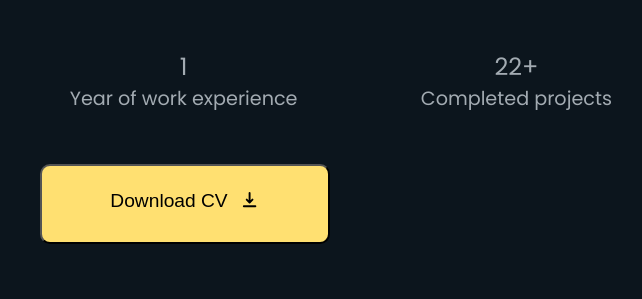
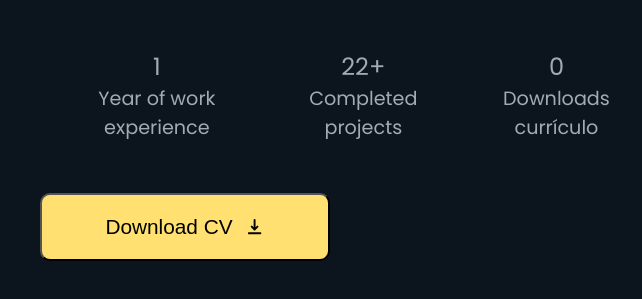
Before and after one commit to JeshuaBen/Portifolio, a React (Vite) app: page / in a window 1280 px wide. Shown: the part 353-652 px from the top of the page, without its empty margins (290-932 px from the left). Built offline with nearby package versions, Linux system fonts and the light colour scheme.

Commit message:
feat: added new information on the description component

```diff
--- a/src/components/Description/index.tsx
+++ b/src/components/Description/index.tsx
@@ -8,6 +8,9 @@ import {
   Projects,
   AmountOfProjects,
   ProjectDescription,
+  Downloads,
+  AmountOfDownloads,
+  DownloadsDescription,
 } from "./style";
 
 interface DescriptionProps {
@@ -15,6 +18,7 @@ interface DescriptionProps {
   workExperience: string;
   amountOfProjects: number;
   projectDescription: string;
+  amountOfDownloads: number;
 }
 
 interface Props {
@@ -27,7 +31,7 @@ export const Description = ({ data }: Props) => {
       <Experience>
         <Years>{data.years}</Years>
         <WorkExperience>
-          {data.years === 1 ? `Year of work experience` : data.workExperience}
+          {data.years === 1 ? `Year of work\n experience` : data.workExperience}
         </WorkExperience>
       </Experience>
 
@@ -35,6 +39,11 @@ export const Description = ({ data }: Props) => {
         <AmountOfProjects>{data.amountOfProjects}+</AmountOfProjects>
         <ProjectDescription>{data.projectDescription}</ProjectDescription>
       </Projects>
+
+      <Downloads>
+        <AmountOfDownloads>{data.amountOfDownloads}</AmountOfDownloads>
+        <DownloadsDescription>Downloads currículo</DownloadsDescription>
+      </Downloads>
     </Container>
   );
 };
--- a/src/components/Description/style.ts
+++ b/src/components/Description/style.ts
@@ -12,12 +12,9 @@ export const Container = styled.div`
 `;
 
 export const Experience = styled.div`
-  width: 48%;
   display: flex;
   align-items: center;
   flex-direction: column;
-
-  margin-right: 5.6rem;
 `;
 
 export const Years = styled.span`
@@ -26,28 +23,42 @@ export const Years = styled.span`
   color: ${({ theme }) => theme.colors.gray};
 `;
 
-export const WorkExperience = styled.span`
+export const WorkExperience = styled.p`
   font-size: 1.2rem;
-
+  text-align: center;
   color: ${({ theme }) => theme.colors.gray};
 `;
 
 export const Projects = styled.div`
-  width: 48%;
-
+  margin: 0 2rem;
   display: flex;
-  align-items: center;
   flex-direction: column;
 `;
 
 export const AmountOfProjects = styled.span`
   font-size: 1.5rem;
-
+  text-align: center;
   color: ${({ theme }) => theme.colors.gray};
 `;
 
-export const ProjectDescription = styled.span`
+export const ProjectDescription = styled.p`
   font-size: 1.2rem;
-
+  text-align: center;
   color: ${({ theme }) => theme.colors.gray};
 `;
+
+export const Downloads = styled.div`
+  display: flex;
+  flex-direction: column;
+  align-items: center;
+`;
+export const AmountOfDownloads = styled.span`
+  font-size: 1.5rem;
+  text-align: center;
+  color: ${({ theme }) => theme.colors.gray};
+`;
+export const DownloadsDescription = styled.p`
+  font-size: 1.2rem;
+  text-align: center;
+  color: ${({ theme }) => theme.colors.gray};
+`;
--- a/src/components/DownloadButton/style.ts
+++ b/src/components/DownloadButton/style.ts
@@ -4,18 +4,18 @@ import { HiDownload } from "react-icons/hi";
 
 export const Container = styled.button`
   width: 290px;
-  height: 5rem;
-  padding: 1.5rem 2.6rem;
+  height: 4.2rem;
+  padding: 1.5rem 0;
   border-radius: 10px;
   display: flex;
   justify-content: center;
-
+  align-items: center;
   background-color: ${({ theme }) => theme.colors.yellow};
 `;
 
 export const Text = styled.span`
   font-weight: 500;
-  font-size: 1.2rem;
+  font-size: 1.3rem;
   margin-right: 0.8rem;
 
   color: ${({ theme }) => theme.colors.dark};
--- a/src/pages/Main/index.tsx
+++ b/src/pages/Main/index.tsx
@@ -12,6 +12,7 @@ export const Main = () => {
     workExperience: "Years of work experience",
     amountOfProjects: 22,
     projectDescription: "Completed\n projects",
+    amountOfDownloads: 0,
   };
 
   return (
```
